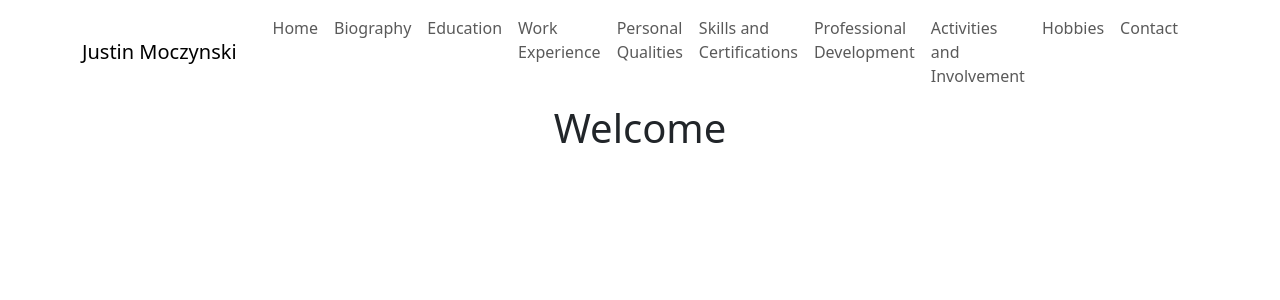
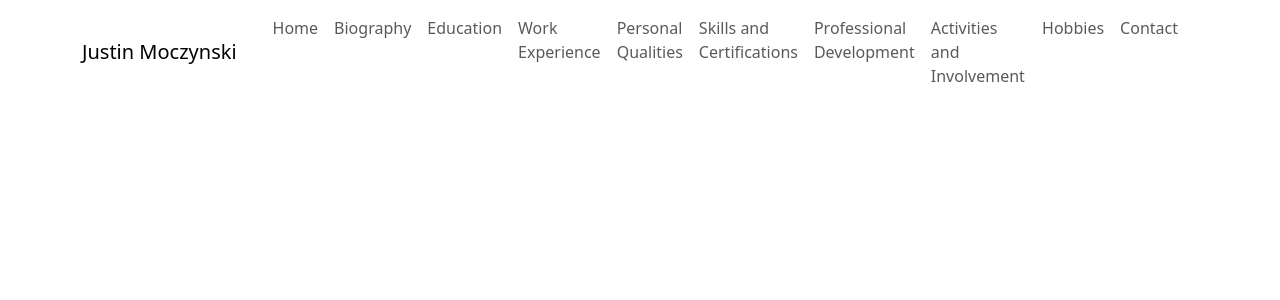
Before and after one commit to jmoczynski/personal-profile, a React (Create React App) app: page / in a window 1280 px wide. Shown: the top 300 px of the page. Built offline with nearby package versions, Linux system fonts and the light colour scheme.

Commit message:
added navigation, pages

```diff
--- a/src/components/Navigation.js
+++ b/src/components/Navigation.js
@@ -5,12 +5,12 @@ function Navigation(){
     return(
         <Container>
             <Navbar expand="lg">
-                <Navbar.Brand href="/">Justin Moczynski</Navbar.Brand>
+                <Navbar.Brand href="/home">Justin Moczynski</Navbar.Brand>
                 <Navbar.Toggle aria-controls="navigation"/>
                 <Navbar.Collapse id="navigation">
                     <Container>
                         <Nav>
-                            <Nav.Link href="/">Home</Nav.Link>
+                            <Nav.Link href="/home">Home</Nav.Link>
                             <Nav.Link href="/bio">Biography</Nav.Link>
                             <Nav.Link href="/education">Education</Nav.Link>
                             <Nav.Link href="/experience">Work Experience</Nav.Link>
--- a/src/index.js
+++ b/src/index.js
@@ -23,7 +23,7 @@ root.render(
       <Navigation/>
       <BrowserRouter>
           <Routes>
-              <Route path="/" element={<App/>}/>
+              <Route index path="/home" element={<App/>}/>
               <Route path="/bio" element={<BiographyPage/>}/>
               <Route path="/education" element={<EducationPage/>}/>
               <Route path="/experience" element={<WorkPage/>}/>
```
